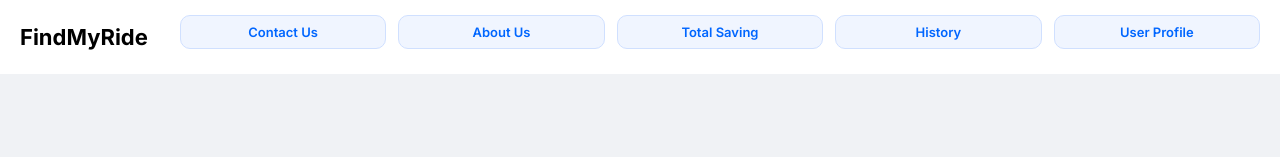
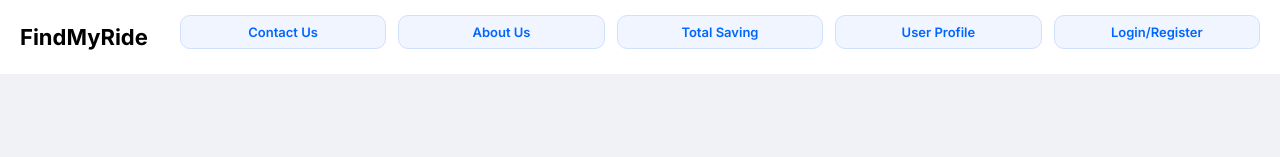
Before and after one commit to santoshmtelkur/FindMyRide-FrontEnd, a React (Create React App) app: page / in a window 1280 px wide. Shown: the top 157 px of the page. Built offline with nearby package versions, Linux system fonts and the light colour scheme.

Commit message:
Navigate to login

```diff
--- a/src/Home.jsx
+++ b/src/Home.jsx
@@ -1,6 +1,9 @@
 import "./Home.css";
+import { useNavigate } from "react-router-dom";
 
 function Home() {
+    const navigate = useNavigate();
+
 return(
 <div className="home-container">
 
@@ -10,8 +13,8 @@ return(
     <button className="nav-btn">Contact Us</button>
     <button className="nav-btn">About Us</button>
     <button className="nav-btn">Total Saving</button>
-    <button className="nav-btn">History</button>
     <button className="nav-btn">User Profile</button>
+    <button className="nav-btn"  onClick={() => navigate("/login")}>Login/Register</button>
   </div>
 
   <div className="main-content">
```
Also changed, not shown: src/Register.jsx (line endings or trailing spaces).
